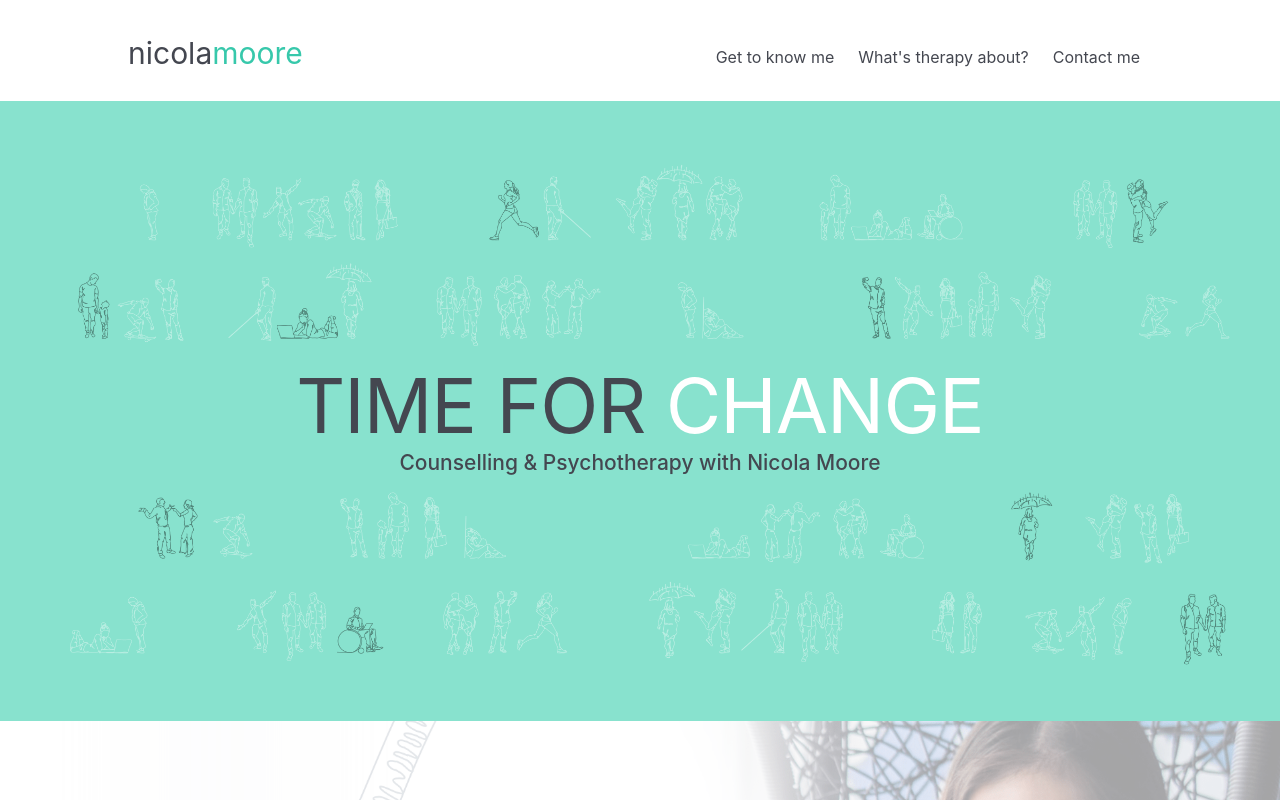
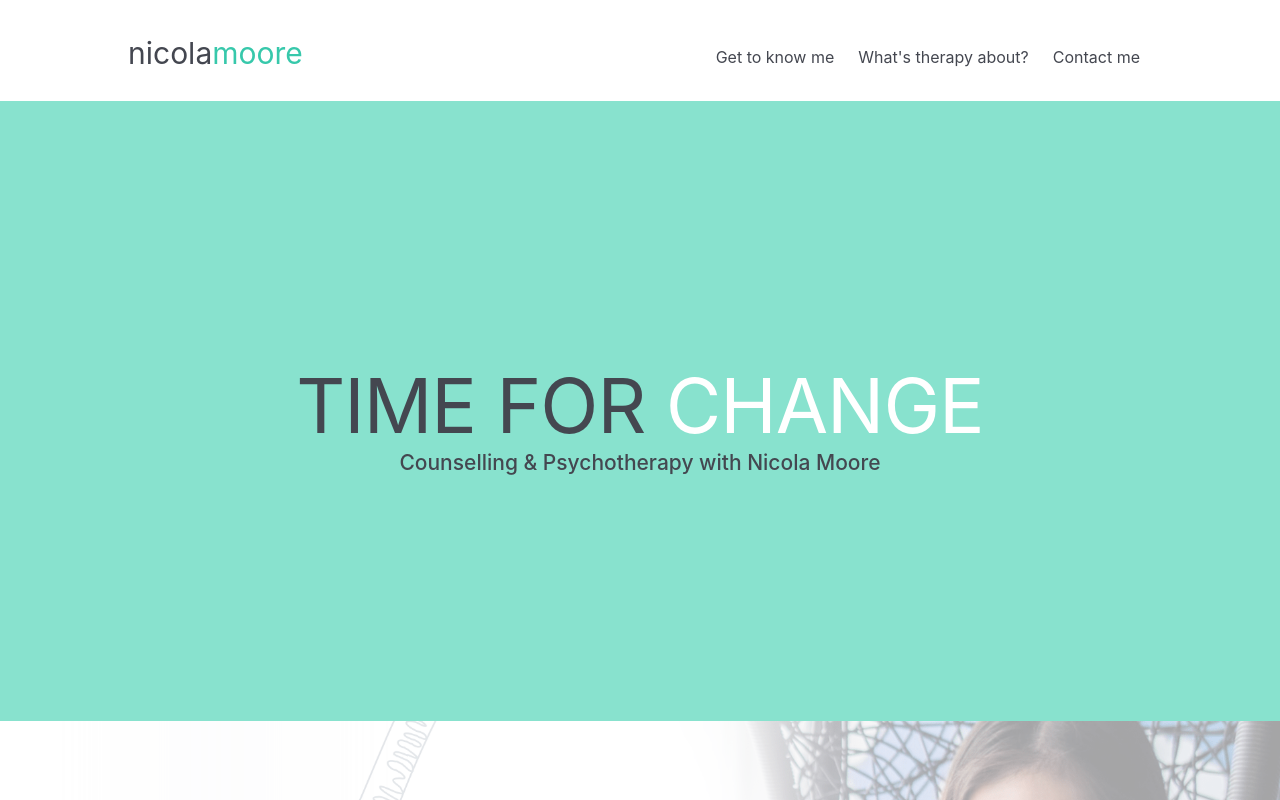
Before and after one commit to k2project/nicola-moore, a Next.js app: page / in a window 1280 px wide. Shown: the top 800 px of the page. Built offline with nearby package versions, Linux system fonts and the light colour scheme.

Commit message:
anim to top

```diff
--- a/styles/components/top.scss
+++ b/styles/components/top.scss
@@ -3,15 +3,21 @@
     padding: 0;
     height: 62rem;
     img {
-        opacity: 0.7;
+        opacity: 0;
         // min-width: 90%;
         height: 20rem;
-        margin: 4.5rem auto 9rem;
+        margin: 4.5rem auto 10rem;
         left: 50%;
-        transform: translateX(-50%) scaleX(-1);
+        transform: translateX(-50%) scale(-1.2, 1.2);
+        animation: fadeIn 2s ease-in-out forwards;
     }
 }
-
+@keyframes fadeIn {
+    100% {
+        opacity: 0.7;
+        transform: translateX(-50%) scale(-1, 1);
+    }
+}
 .desktop {
     display: inline-block;
 }
```
